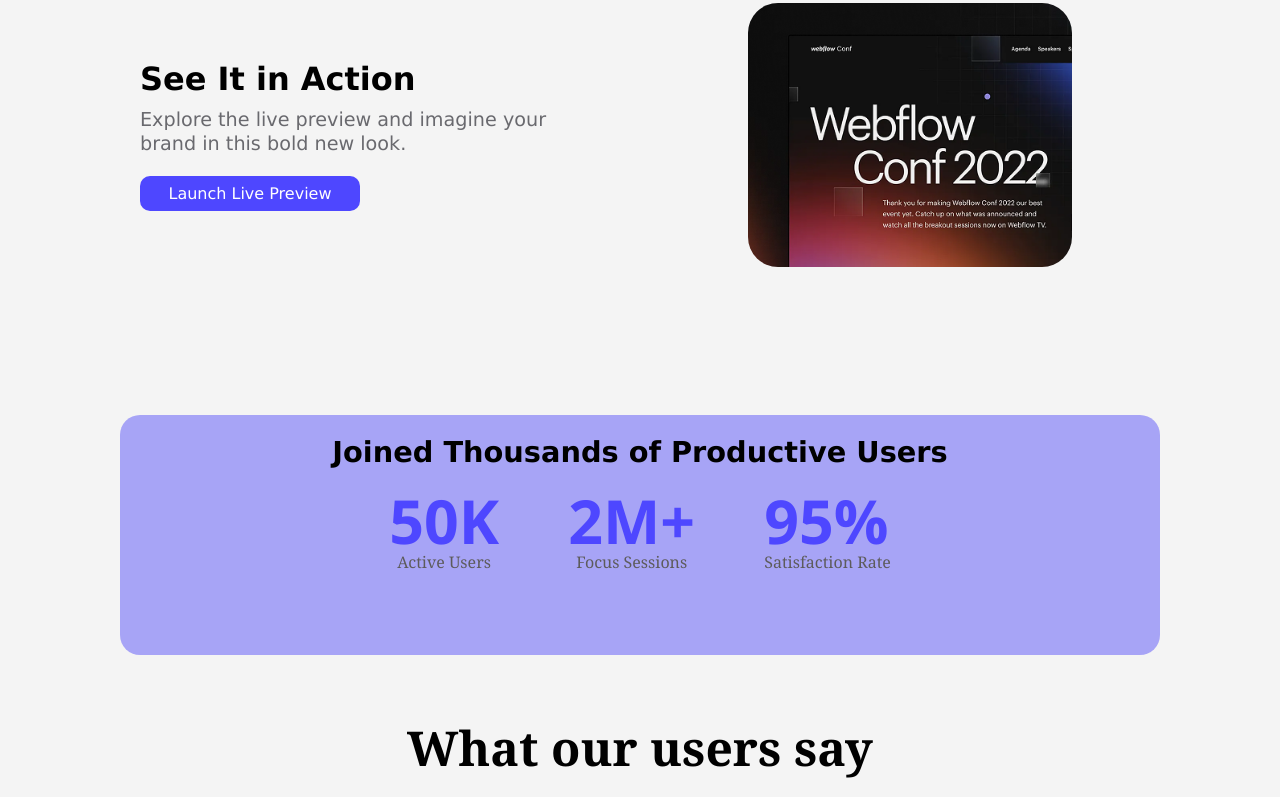
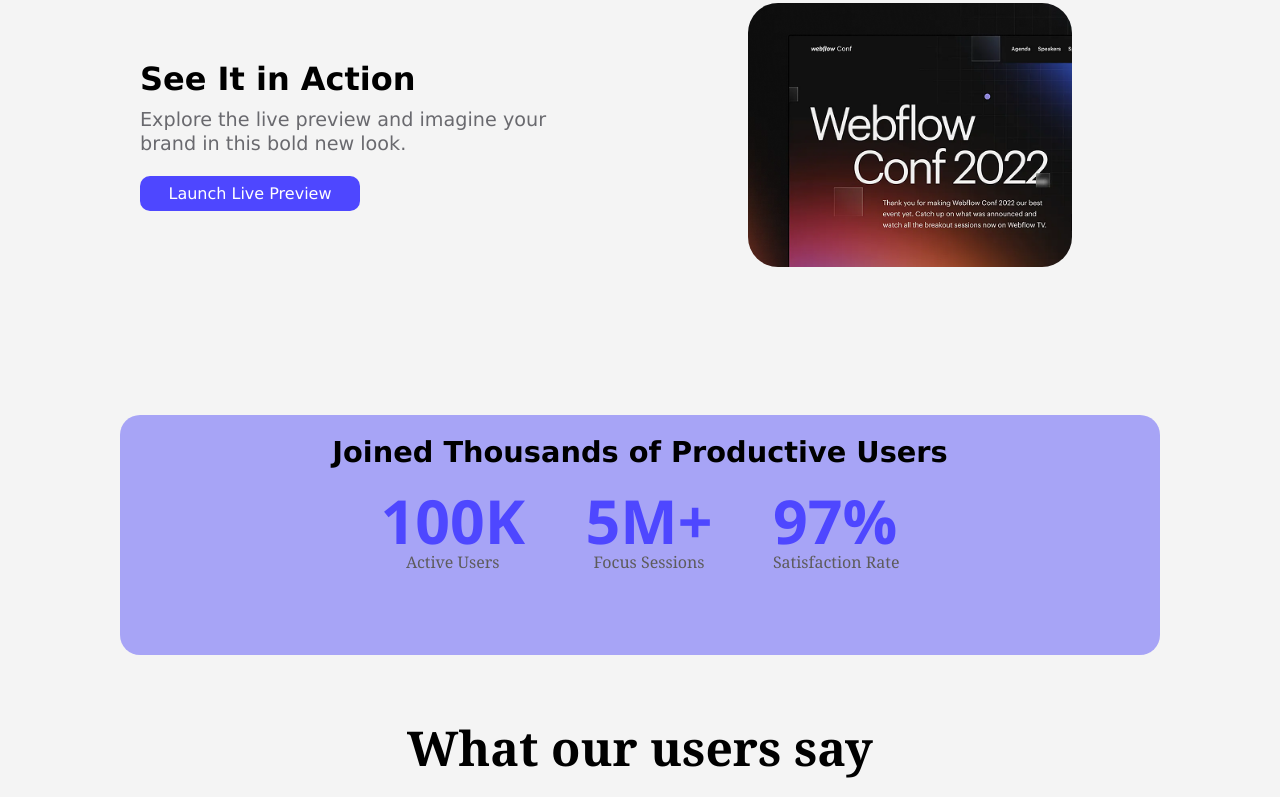
Before and after one commit to redphoenix-05/PH_B12A01, a plain HTML site: page index.html in a window 1280 px wide. Shown: the part 945-1742 px from the top of the page. Drawn offline with Linux system fonts and the light colour scheme.

Commit message:
Changed some details

```diff
--- a/index.html
+++ b/index.html
@@ -7,9 +7,13 @@
     <link rel="stylesheet" href="style.css"/>
   </head>
   <body>
+
     <!-- Banner section -->
+
     <section class="banner-container">
-      <!-- Header part -->
+
+    <!-- Header part -->
+
       <div class="banner-header">
         <div class="header-logo">
           <img class="logo" src="./assets/logo.png" alt="LOGO" />
@@ -17,7 +21,9 @@
         </div>
         <button class="signup-button">Sign Up</button>
       </div>
+
       <!-- Hero section part -->
+
       <div class="banner-hero">
         <h1>
           Cool Dark UI Template for <br />
@@ -26,10 +32,14 @@
         <button>Stay Focused</button>
       </div>
     </section>
+
     <!-- Action section -->
+
     <section class="action-container">
-      <!-- left div -->
-      <div class="action-left">
+
+        <!-- left div -->
+
+        <div class="action-left">
         <h1>See It in Action</h1>
         <p>
           Explore the live preview and imagine your <br />
@@ -51,15 +61,15 @@
         </div>
         <div class="productive-amounts">
             <div class="productive">
-                <h1>50K</h1>
+                <h1>100K</h1>
                 <p>Active Users</p>
             </div>
             <div class="productive">
-                <h1>2M+</h1>
+                <h1>5M+</h1>
                 <p>Focus Sessions</p>
             </div>
             <div class="productive">
-                <h1>95%</h1>
+                <h1>97%</h1>
                 <p>Satisfaction Rate</p>
             </div>
         </div>
```
